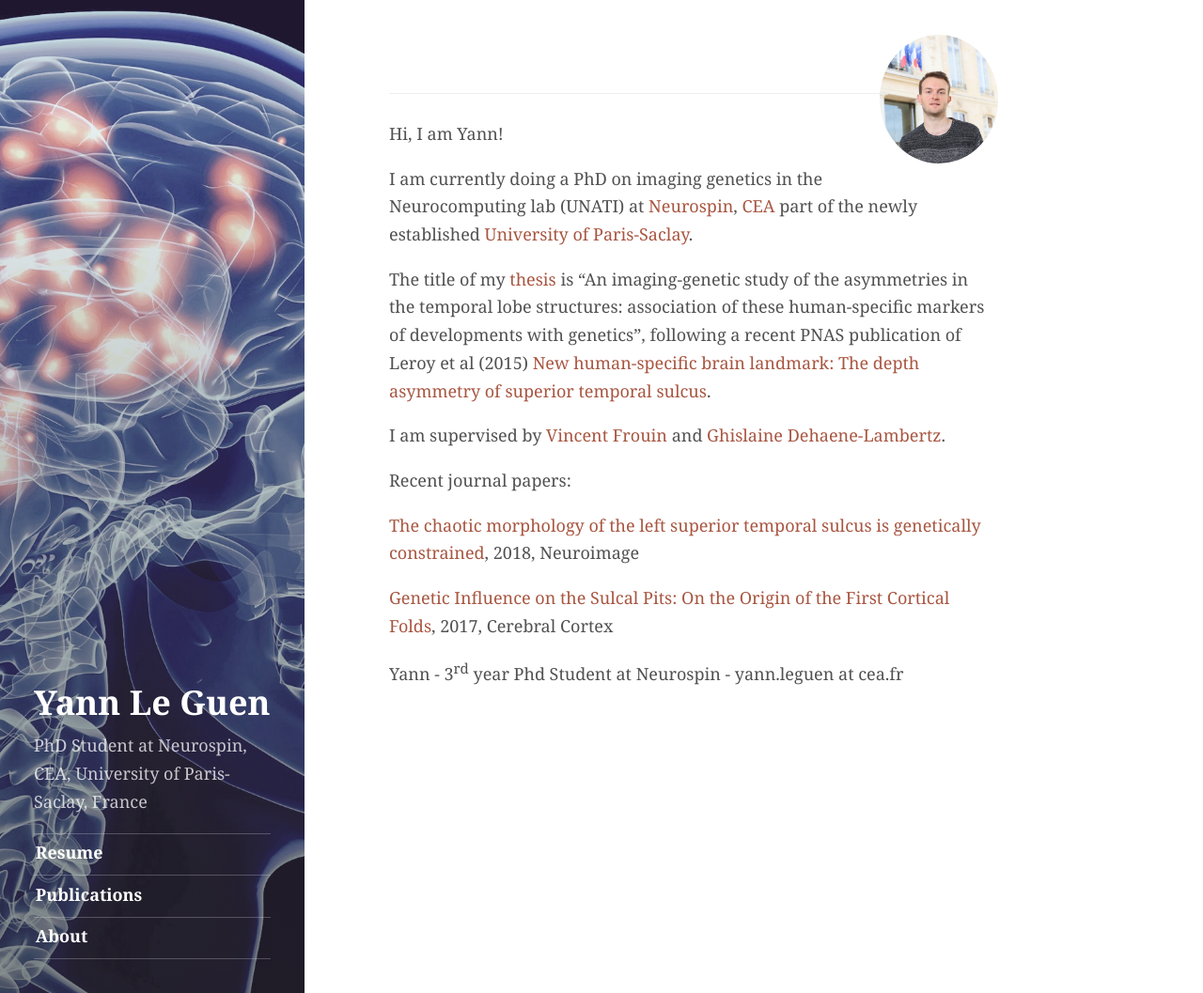
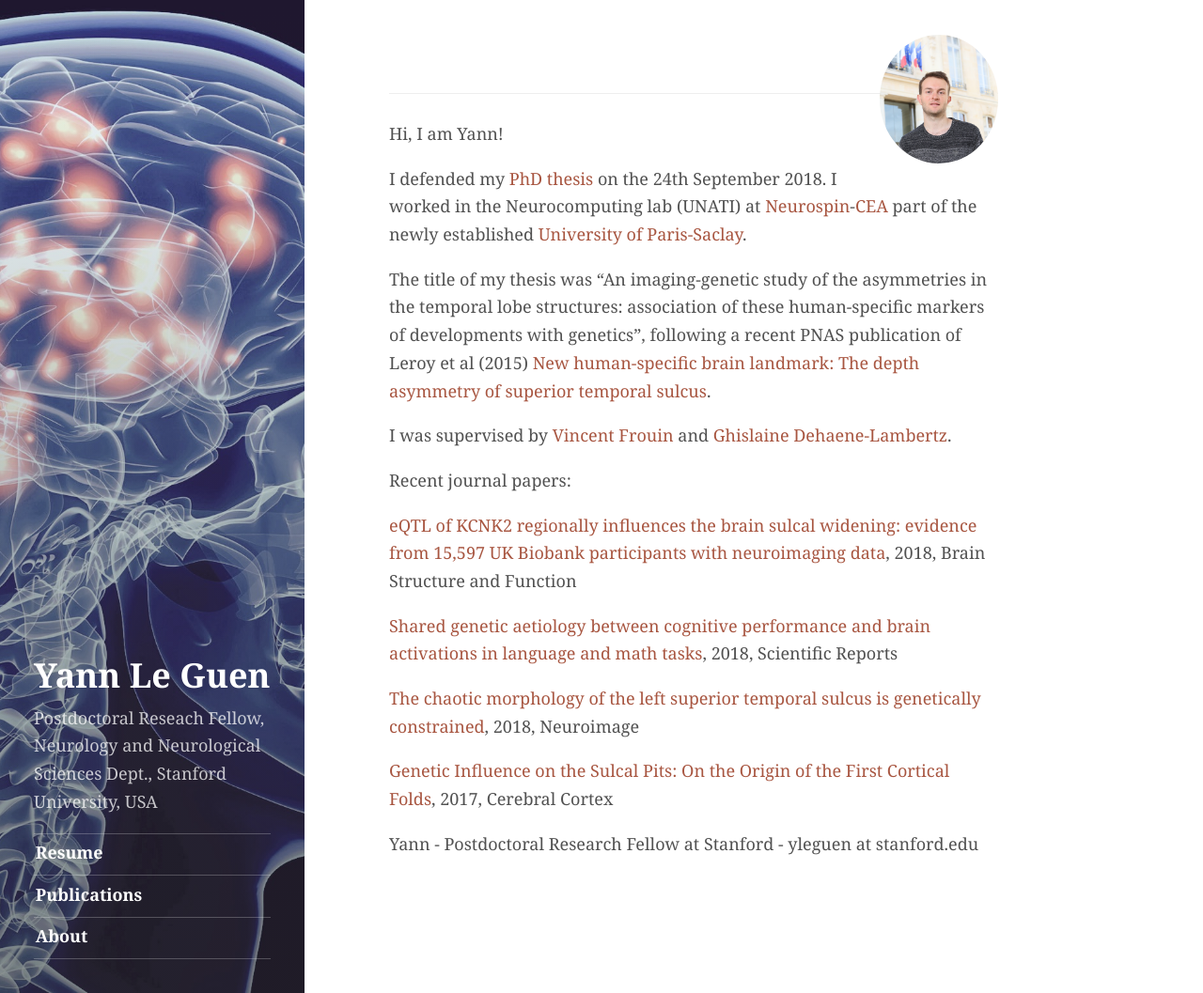
Before and after one commit to YannLeGuen/yannleguen.github.io, a Jekyll site: the page built from index.html, in a window 1280 px wide and 1057 px high. Shown: the whole window at 94% size. Built offline with Jekyll 4.4.1, drawn with Linux system fonts in a browser that asks for light colours; the list of posts is cut into pages by our own code.

Commit message:
Update main page

```diff
--- a/_config.yml
+++ b/_config.yml
@@ -23,7 +23,7 @@ paginate_path:       '/page-:num/'
 
 # Markdown enabled, however don't use more than one paragraph (enforced by `>`)
 description:         >
-  PhD Student at Neurospin, CEA, University of Paris-Saclay, France
+  Postdoctoral Reseach Fellow, Neurology and Neurological Sciences Dept., Stanford University, USA
 
 
 # The tags listed as entries in the sidebar
@@ -49,15 +49,19 @@ author:
   about:             |
     Hi, I am Yann!
 
-    I am currently doing a PhD on imaging genetics in the Neurocomputing lab (UNATI) at [Neurospin](http://i2bm.cea.fr/drf/i2bm/english/Pages/NeuroSpin/Presentation.aspx), [CEA](http://www-centre-saclay.cea.fr/en) part of the newly established [University of Paris-Saclay](https://www.universite-paris-saclay.fr/en).
+    I defended my [PhD thesis](http://www.theses.fr/2018SACLS268) on the 24th September 2018. I worked in the Neurocomputing lab (UNATI) at [Neurospin](http://i2bm.cea.fr/drf/i2bm/english/Pages/NeuroSpin/Presentation.aspx)-[CEA](http://www-centre-saclay.cea.fr/en) part of the newly established [University of Paris-Saclay](https://www.universite-paris-saclay.fr/en).
 
-    The title of my [thesis](http://www.theses.fr/s141437) is "An imaging-genetic study of the asymmetries in the temporal lobe structures: association of these human-specific markers of developments with genetics", following a recent PNAS publication of Leroy et al (2015) [New human-specific brain landmark: The depth asymmetry of superior temporal sulcus](http://www.pnas.org/content/112/4/1208.full).
+    The title of my thesis was "An imaging-genetic study of the asymmetries in the temporal lobe structures: association of these human-specific markers of developments with genetics", following a recent PNAS publication of Leroy et al (2015) [New human-specific brain landmark: The depth asymmetry of superior temporal sulcus](http://www.pnas.org/content/112/4/1208.full).
 
-    I am supervised by [Vincent Frouin](https://www.researchgate.net/profile/Vincent_Frouin) and [Ghislaine Dehaene-Lambertz](https://scholar.google.com/citations?user=hB-2od0AAAAJ).
+    I was supervised by [Vincent Frouin](https://www.researchgate.net/profile/Vincent_Frouin) and [Ghislaine Dehaene-Lambertz](https://scholar.google.com/citations?user=hB-2od0AAAAJ).
 
     Recent journal papers:
 
-    [The chaotic morphology of the left superior temporal sulcus is genetically constrained](https://authors.elsevier.com/a/1WooM3lc~r3Ere), 2018, Neuroimage
+    [eQTL of KCNK2 regionally influences the brain sulcal widening: evidence from 15,597 UK Biobank participants with neuroimaging data](https://doi.org/10.1007/s00429-018-1808-9), 2018, Brain Structure and Function
+
+    [Shared genetic aetiology between cognitive performance and brain activations in language and math tasks](https://doi.org/10.1038/s41598-018-35665-0), 2018, Scientific Reports
+
+    [The chaotic morphology of the left superior temporal sulcus is genetically constrained](https://doi.org/10.1016/j.neuroimage.2018.03.046), 2018, Neuroimage
 
     [Genetic Influence on the Sulcal Pits: On the Origin of the First Cortical Folds](https://doi.org/10.1093/cercor/bhx098), 2017, Cerebral Cortex
 
--- a/index.html
+++ b/index.html
@@ -11,5 +11,5 @@ description: >
 {% include about-short.html author=site.author %}
 
 <p>
-  Yann - 3<sup>rd</sup> year Phd Student at Neurospin - yann.leguen at cea.fr
+  Yann - Postdoctoral Research Fellow at Stanford - yleguen at stanford.edu
 </p>
```
Also changed, not shown: about.md (+1 -1 lines).
